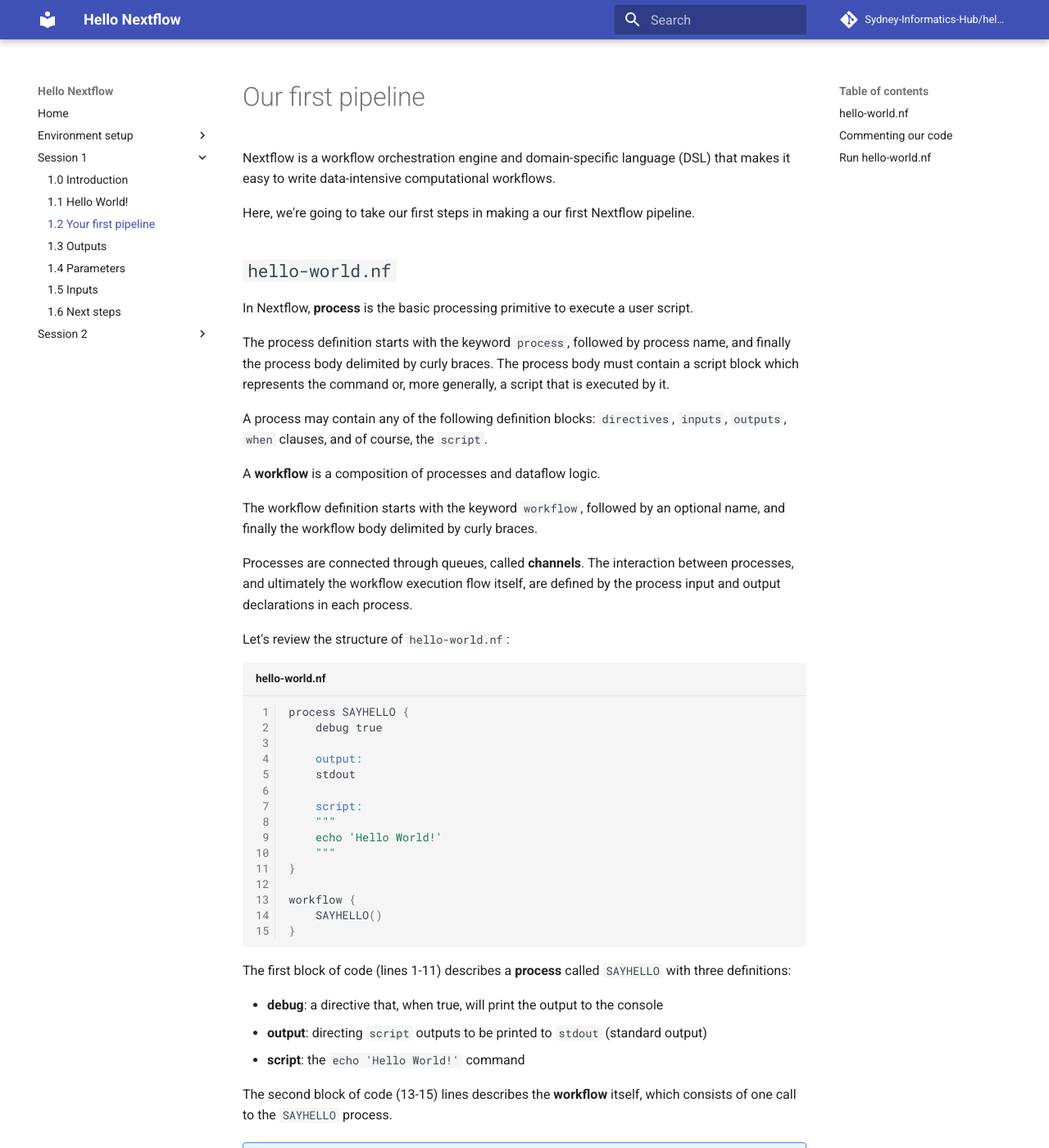
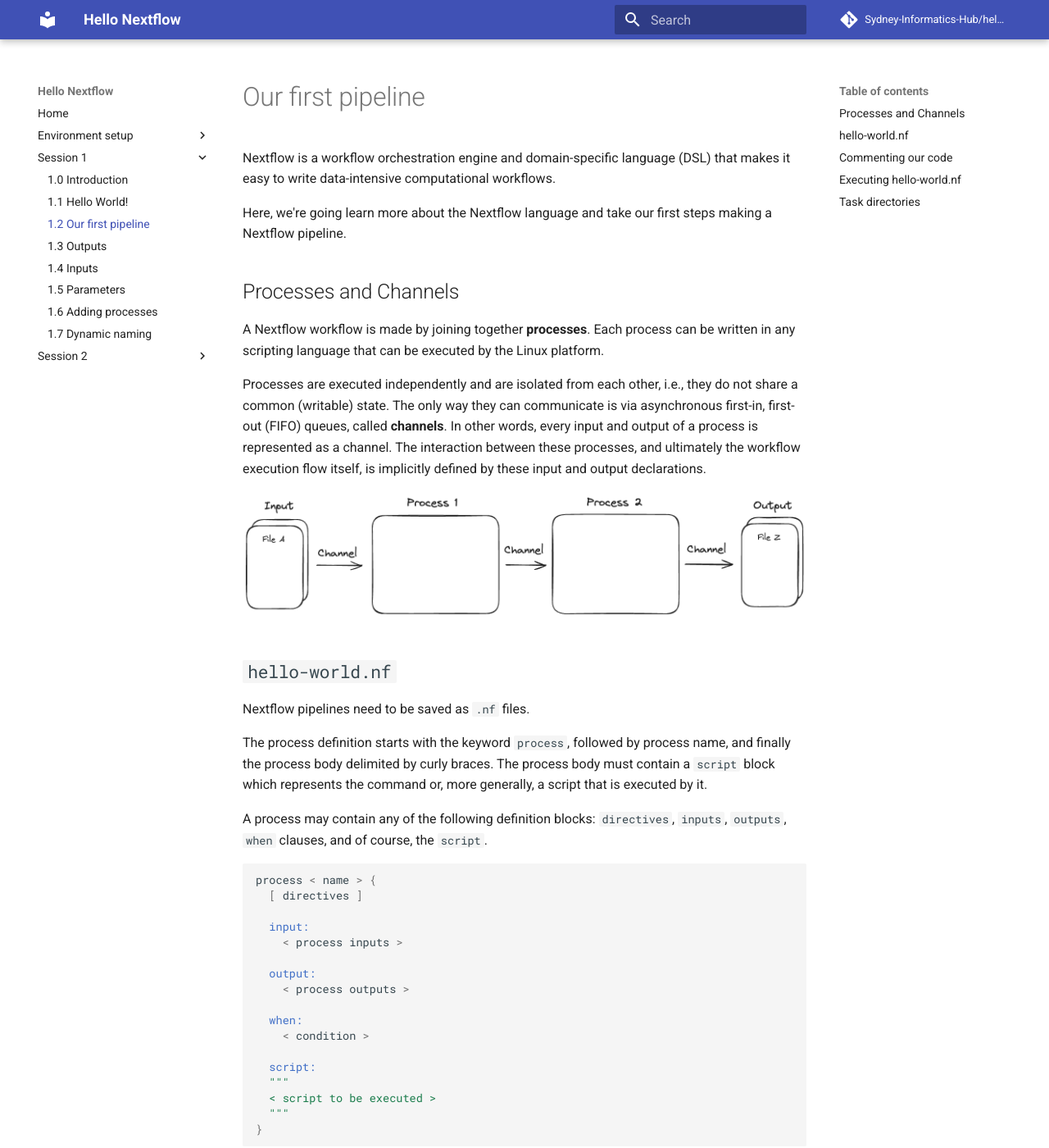
Before and after one commit to Sydney-Informatics-Hub/hello-nextflow, an MkDocs documentation site: the page built from docs/session1/02_hellonf.md, in a window 1280 px wide and 1400 px high. Shown: the whole window at 82% size. Built offline with MkDocs 1.6.1 and Material for MkDocs 9.7.7, drawn with Linux system fonts in a browser that asks for light colours; comment, search, counter and statistics services are not loaded; some of the changed text lies outside the part shown.

Commit message:
New strucutre and dynamic outputs

````diff
--- a/docs/session1/02_hellonf.md
+++ b/docs/session1/02_hellonf.md
@@ -2,23 +2,49 @@
 
 Nextflow is a workflow orchestration engine and domain-specific language (DSL) that makes it easy to write data-intensive computational workflows.
 
-Here, we're going to take our first steps in making a our first Nextflow pipeline.
+Here, we're going learn more about the Nextflow language and take our first steps making a Nextflow pipeline.
+
+## Processes and Channels
+
+A Nextflow workflow is made by joining together **processes**. Each process can be written in any scripting language that can be executed by the Linux platform.
+
+Processes are executed independently and are isolated from each other, i.e., they do not share a common (writable) state. The only way they can communicate is via asynchronous first-in, first-out (FIFO) queues, called **channels**. In other words, every input and output of a process is represented as a channel. The interaction between these processes, and ultimately the workflow execution flow itself, is implicitly defined by these input and output declarations.
+
+![Image title](img/myworkflow.excalidraw.png)
 
 ## `hello-world.nf`
 
-In Nextflow, **process** is the basic processing primitive to execute a user script.
+Nextflow pipelines need to be saved as `.nf` files.
 
-The process definition starts with the keyword `process`, followed by process name, and finally the process body delimited by curly braces. The process body must contain a script block which represents the command or, more generally, a script that is executed by it.
+The process definition starts with the keyword `process`, followed by process name, and finally the process body delimited by curly braces. The process body must contain a `script` block which represents the command or, more generally, a script that is executed by it.
 
 A process may contain any of the following definition blocks: `directives`, `inputs`, `outputs`, `when` clauses, and of course, the `script`.
 
-A **workflow** is a composition of processes and dataflow logic.
+```groovy
+process < name > {
+  [ directives ]
+
+  input:
+    < process inputs >
+
+  output:
+    < process outputs >
+
+  when:
+    < condition >
+
+  script:
+  """
+  < script to be executed >
+  """
+}
+```
+
+A workflow is a composition of processes and dataflow logic.
 
 The workflow definition starts with the keyword `workflow`, followed by an optional name, and finally the workflow body delimited by curly braces.
 
-Processes are connected through queues, called **channels**. The interaction between processes, and ultimately the workflow execution flow itself, are defined by the process input and output declarations in each process.
-
-Let's review the structure of  `hello-world.nf`:
+Let's review the structure of  `hello-world.nf`, a toy example we will be executing and developing:
 
 ```groovy title="hello-world.nf" linenums="1"
 process SAYHELLO {
@@ -40,19 +66,19 @@ workflow {
 
 The first block of code (lines 1-11) describes a **process** called `SAYHELLO` with three definitions:
 
-- **debug**: a directive that, when true, will print the output to the console
-- **output**: directing `script` outputs to be printed to `stdout` (standard output)
+- **debug**: a directive that, when set to true, will print the output to the console
+- **output**: directing outputs to be printed to `stdout` (standard output)
 - **script**: the `echo 'Hello World!'` command
 
 The second block of code (13-15) lines describes the **workflow** itself, which consists of one call to the `SAYHELLO` process.
 
 !!!note
 
-    Using `debug true` and `stdout` in combination will cause "Hello World!" to be printed to the terminal.
+    Using `debug true` and `stdout` in combination will cause 'Hello World!' to be printed to the terminal.
 
 ## Commenting our code
 
-It is worthwhile to **comment** our code so we, and others, can easily understand our code.
+It is worthwhile to **comment** our code so we, and others, can easily understand what the code is doing (we will thank ourselves later).
 
 In Nextflow, a single line comment can be added by prepending it with two forward slash (`//`):
 
@@ -72,7 +98,7 @@ As a developer we can to choose how and where to comment our code.
 
 !!!question "Exercise"
 
-    Add a comment to the pipeline to describe what the **process** block is doing.
+    Add a comment to the pipeline to describe what the **process** block is doing
 
     ??? "Solution"
 
@@ -94,17 +120,19 @@ As a developer we can to choose how and where to comment our code.
         <truncated>
         ```
 
+        As a developer, you get to choose!
+
 ---
 
-## Run `hello-world.nf`
+## Executing `hello-world.nf`
 
-The **`nextflow run`** command is used to execute pipelines:
+The **`nextflow run`** command is used to execute Nextflow pipelines:
 
 ```bash
 nextflow run <pipeline.nf>
 ```
 
-When a pipeline is stored locally we need to supply the full path to the script. However, if the pipeline has been submitted to GitHub (and we have an internet connection) we can execute it without a local copy. For example, the `hello` repository hosted on the `nextflow-io` GitHub account:
+When a pipeline is stored locally we need to supply the full path to the script. However, if the pipeline has been submitted to GitHub (and we have an internet connection) we can execute it without a local copy. For example, the **hello** repository hosted on the **nextflow-io** GitHub account can be executed using:
 
 ```bash
 nextflow run nextflow-io/hello
@@ -120,7 +150,7 @@ nextflow run nextflow-io/hello
 
 **Yay! We have just ran our first pipeline!**
 
-The console should look something like this:
+Our console should look something like this:
 
 ```console linenums="1"
 N E X T F L O W  ~  version 23.10.1
@@ -130,7 +160,7 @@ executor >  local (1)
 Hello World!
 ```
 
-**Line:**
+**What does each line mean?**
 
 1. The version of Nextflow that was executed
 2. The script and version names
@@ -138,9 +168,13 @@ Hello World!
 4. The first process is executed once, which means there is one task. The line starts with a unique hexadecimal value, and ends with the task completion information
 5. The result string from stdout is printed
 
-When a Nextflow pipeline is executed, a `work` directory is created. Processes are executed in isolated task directories. Each task uses a unique directory based on its [hash](https://www.nextflow.io/docs/latest/cache-and-resume.html#task-hash) (e.g., `4e/6ba912`) within the work directory.
+## Task directories
+
+When a Nextflow pipeline is executed, a `work` directory is created. Processes are executed in isolated **task** directories. Each task uses a unique directory based on its [hash](https://www.nextflow.io/docs/latest/cache-and-resume.html#task-hash) (e.g., `4e/6ba912`) within the work directory.
 
 When a task is created, Nextflow stages the task input files, script, and other helper files into the task directory. The task writes any output files to this directory during its execution, and Nextflow uses these output files for downstream tasks and/or publishing.
+
+These directories do not share a writable state, and any required files or information must be passed through channels (this will be important later).
 
 !!!note
 
@@ -155,21 +189,19 @@ A series of files **log** files and any outputs are created by each task in the
 -   **`.command.begin`**: Metadata related to the beginning of the execution of the process task
 -   **`.command.err`**: Error messages (stderr) emitted by the process task
 -   **`.command.log`**: Complete log output emitted by the process task
--   **`.command.out`**: Regular output (stdout) by the process task
+-   **`.command.out`**: Regular output (`stdout`) by the process task
 -   **`.command.sh`**: The command that was run by the process task call
 -   **`.exitcode`**: The exit code resulting from the command
 
 These files are created by Nextflow to manage the execution of our pipeline. While these file are not required now, we may need to interrogate them to troubleshoot issues later.
 
-As these are dot files we may need to use `ls -la` to view them.
-
 !!!question "Exercise"
 
-    Browse the `work` directory and view the `.command.sh` file.
+    Browse the `work` directory and view the `.command.sh` file
 
     ??? "Solution"
 
-        _Note: The hash may be different to the example shown below_
+        _Note: The hash may be different to the example shown below._
 
         ```bash
         cat work/4e/6ba9138vhsbcbsc83bcka/.command.sh
--- a/mkdocs.yml
+++ b/mkdocs.yml
@@ -9,11 +9,12 @@ nav:
   - Session 1:
     - 1.0 Introduction: session1/00_intro.md
     - 1.1 Hello World!: session1/01_helloworld.md
-    - 1.2 Your first pipeline: session1/02_hellonf.md
+    - 1.2 Our first pipeline: session1/02_hellonf.md
     - 1.3 Outputs: session1/03_output.md
-    - 1.4 Parameters: session1/04_params.md
-    - 1.5 Inputs: session1/05_inputs.md
-    - 1.6 Next steps: session1/06_process.md
+    - 1.4 Inputs: session1/04_inputs.md
+    - 1.5 Parameters: session1/05_params.md
+    - 1.6 Adding processes: session1/06_process.md
+    - 1.7 Dynamic naming: session1/07_dynamic.md
   - Session 2:
     - 0. Introduction: 00_intro.md
     - 1. Indexing: 01_salmon_idx.md
````
Also changed, not shown: other parts of docs/session1/02_hellonf.md (+3 -1 lines), docs/session1/01_helloworld.md (+5 -3 lines), docs/session1/03_output.md (+8 -6 lines), docs/session1/04_inputs.md (renamed from docs/session1/05_inputs.md, +48 -79 lines), docs/session1/04_params.md (deleted, +0 -77 lines), docs/session1/05_params.md (added, +72 -0 lines), docs/session1/06_process.md (+17 -15 lines), docs/session1/07_dynamic.md (added, +126 -0 lines), docs/session1/07_bonus.md (deleted), docs/session1/img/myworkflow.excalidraw.png (added).
